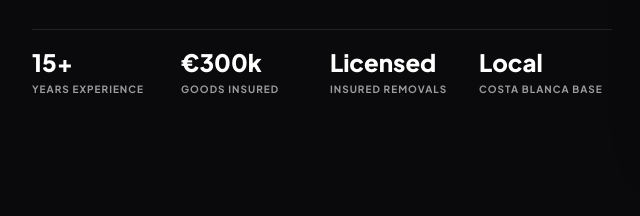
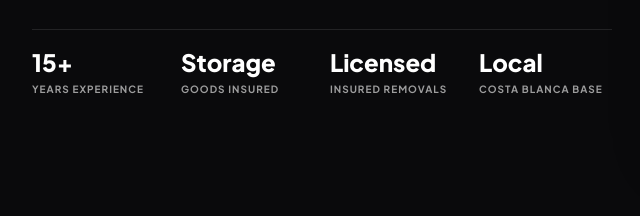
Before and after one commit to ssc-costa/mm2026, a plain HTML site: page index.html in a window 1280 px wide. Shown: the part 761-977 px from the top of the page, 0-640 px from the left. Drawn offline with nearby package versions, Linux system fonts and the light colour scheme.

Commit message:
Update salary text to storage in index.html
Replaced salary display with storage information.

```diff
--- a/index.html
+++ b/index.html
@@ -246,7 +246,7 @@
               <p class="text-[10px] uppercase tracking-widest text-white/60 font-bold">Years experience</p>
             </div>
             <div class="space-y-1">
-              <p class="text-2xl font-black text-white">€300k</p>
+              <p class="text-2xl font-black text-white">Storage</p>
               <p class="text-[10px] uppercase tracking-widest text-white/60 font-bold">Goods insured</p>
             </div>
             <div class="space-y-1">
```
